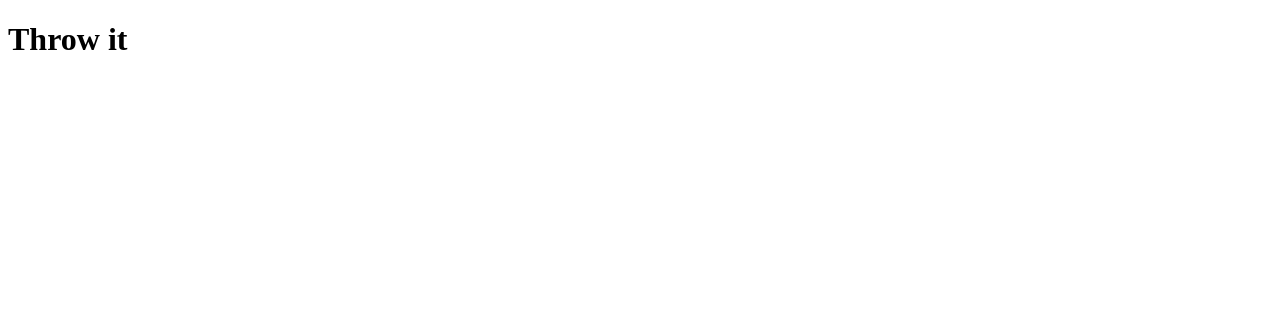
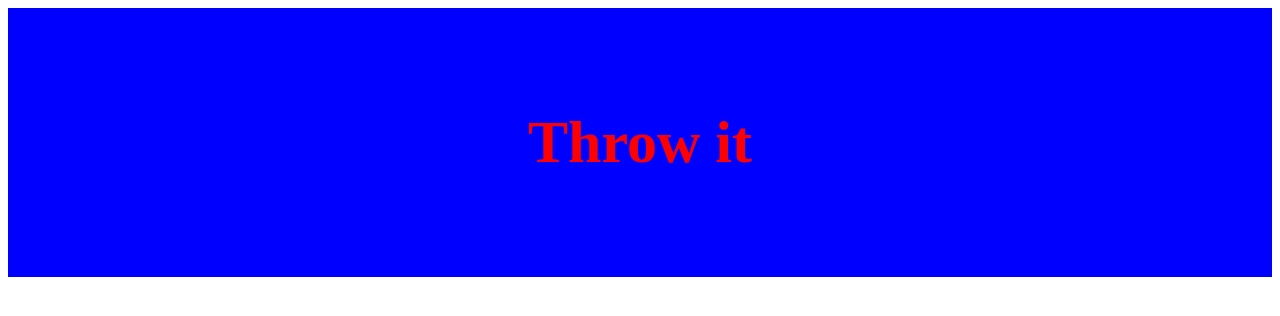
Before and after one commit to rileyk0998/css-project, a plain HTML site: page css-project.html in a window 1280 px wide. Drawn offline with Linux system fonts and the light colour scheme.

Commit message:
continue

```diff
--- a/css-project.html
+++ b/css-project.html
@@ -5,13 +5,19 @@
   <meta name="viewport" content="width=device-width">
   <title>css-project</title>
 </head>
+  <style>
+header {
+  padding: 60px;
+  text-align: center;
+  background-color: blue;
+  color: red;
+  font-size: 30px;
+}
+  </style>
 <body>
   <header>
     <h1>Throw it</h1>
   </header>
-<!--<div class="header">-->
-<!--  <h1>Throw it</h1>-->
-<!--</div>-->
 <div class="person"></div>
 <div class="boomerang"></div>
 
--- a/style.css
+++ b/style.css
@@ -1,8 +1,7 @@
-/*person throwing bommerang at a wall*/
-header {
-  padding: 60px;
-  text-align: center;
-  background-color: blue;
-  color: red;
-  font-size: 30px;
-}
+/*header {*/
+/*  padding: 60px;*/
+/*  text-align: center;*/
+/*  background-color: blue;*/
+/*  color: red;*/
+/*  font-size: 30px;*/
+/*}*/
```
